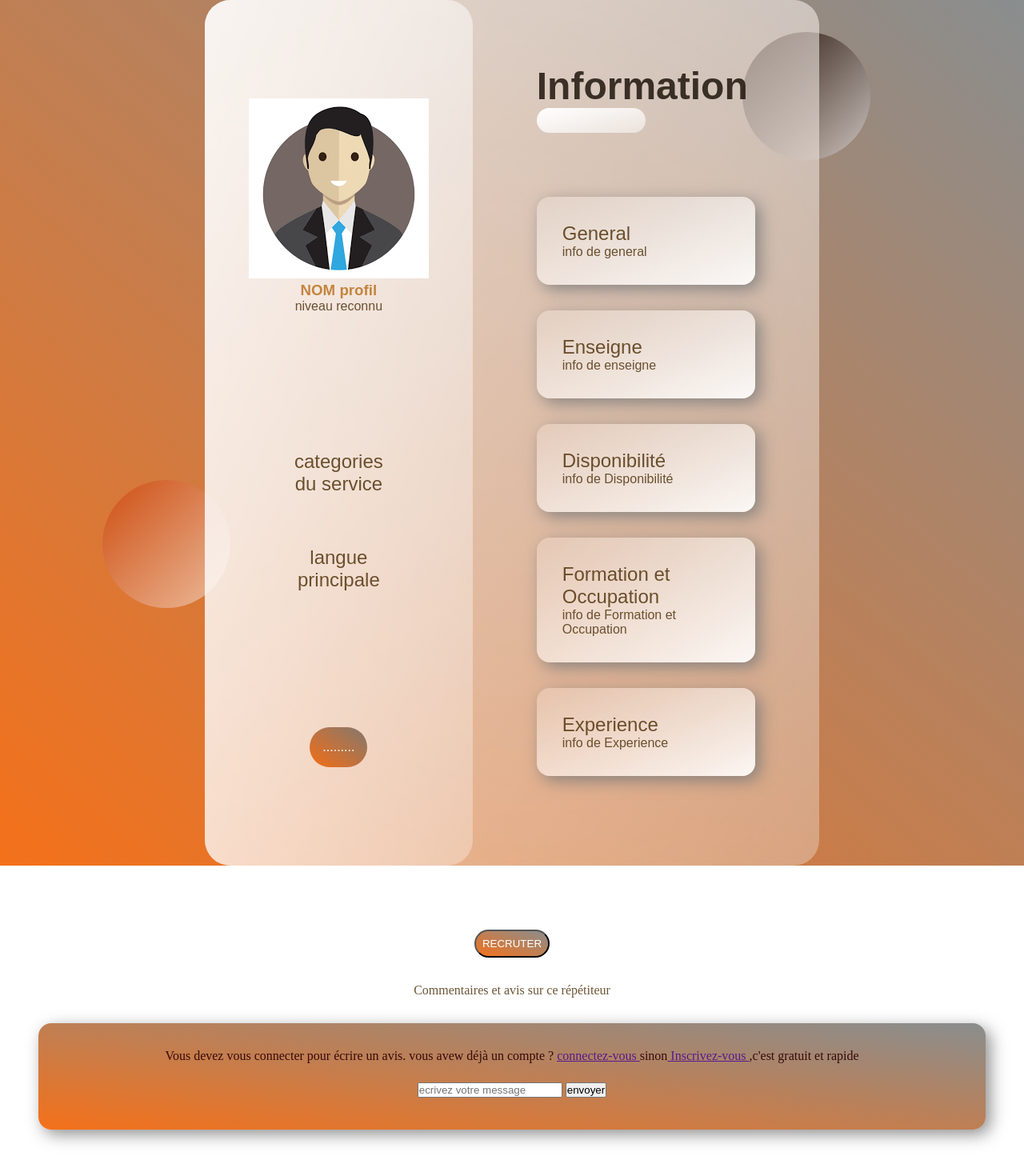
After one commit to Tom-michel/FindRepeater, a Django app: template src/core/templates/core/profile.html in a window 1280 px wide. The commit adds this page. Shown: the whole page at 80% size. Run offline with Django 4.2, Linux system fonts and the light colour scheme; the template is opened without the code that fills it, so the values that code supplies are empty.

Commit message:
ajout de la page profil

```diff
--- a/src/core/templates/core/inscriptionprof.html
+++ b/src/core/templates/core/inscriptionprof.html
@@ -26,29 +26,35 @@
                 </select>
             </div>
                   <div class="form-group">
+                    <class> <a href=""> </a></class>
                     <label for="nom">Nom</label>
                     <input type="text" class="form-control" name="nom" id="nom" placeholder="Entrez votre nom">
                 </div>
                 <div class="form-group">
+                    <class> <a href=""> </a></class>
                     <label for="prenom">Prénom</label>
                     <input type="text" class="form-control" name="prenom" id="prenom" placeholder="Entrez votre Prénom">
                 </div>
                 <div class="form-group">
+                    <class> <a href=""> </a></class>
                     <label for="telephone">Télephone</label>
                     <input type="text" class="form-control" name="telephone" id="telephone" placeholder="Entrez votre Prénom">
                 </div>
 
                 <div class="form-group">
+                    <class> <a href=""> </a></class>
                     <em class="text-danger">{{form.email.errors}}</em>
                     <label for="email">Email</label>
                     <input type="email" class="form-control" name="email" id="email" placeholder="Entrez votre Email">
                 </div>
                 <div class="form-group">
+                    <class> <a href=""> </a></class>
                     <em class="text-danger">{{form.password.errors}}</em>
                     <label for="password">Mot de passe</label>
                     <input type="password" class="form-control" name="password1" id="password1" placeholder="Entrez votre mot de passe">
                 </div>
                 <div class="form-group">
+                    <class> <a href=""> </a></class>
                     <em class="text-danger">{{form.password.errors}}</em>
                     <label for="password">Confirmez votre mot de passe</label>
                     <input type="password" class="form-control" name="password2" id="password2" placeholder="Entrez votre mot de passe">
--- /dev/null
+++ b/src/core/templates/core/profile.css
@@ -0,0 +1,175 @@
+* {
+    margin: 0;
+    padding: 0;
+    box-sizing: border-box;
+}
+h1{
+    color: #130a01;
+    font-weight: 600;
+    font-size: 3rem;
+    opacity: 0.8;
+}
+h2,
+p{
+    color: #492b04;
+    font-weight: 500;
+    opacity: 0.8;
+}
+h3{
+    color: #b86c17;
+    font-weight: 600;
+    opacity: 0.8;
+}
+main{
+    font-family: "poppins", sans-serif;
+    min-height: 100vh;
+    background: linear-gradient(to right top,#f36507ec,#030c0e77);
+    display: flex;
+    align-items: center;
+    justify-content: center;
+}
+.glass{
+    background: white;
+    min-height: 80vh;
+    width: 60%;
+    background: linear-gradient(to right bottom,
+        rgba(255,255,255,0.7),
+        rgba(255,255,255,0.3)
+    );
+    border-radius: 2rem;
+    z-index: 3;
+    backdrop-filter: blur(100rem);
+    display: flex;
+}
+.circle1,.circle2{
+    background: white;
+    background: linear-gradient(to right bottom,
+        rgb(206, 78, 18),
+        rgba(255,255,255,0.5)
+    );
+    height: 10rem;
+    width: 10rem;
+    position: absolute;
+    border-radius: 50%;
+    z-index: 2;
+}
+.circle1{
+    top: 5%;
+    right: 15%;
+    background: linear-gradient(to right bottom,
+        rgb(31, 11, 2),
+        rgba(255,255,255,0.5)
+    );
+}
+.circle2{
+    bottom: 5%;
+    left: 10%;
+}
+.dashboard{
+    flex: 1;
+    display: flex;
+    flex-direction: column;
+    align-items: center;
+    justify-content: space-evenly;
+    text-align: center;
+    background: linear-gradient(to right bottom,
+        rgba(255, 255, 255, 0.7),
+        rgba(255,255,255,0.3)
+    );
+    border-radius: 2rem;
+}
+.link{
+    display: flex;
+    margin: 2rem 0rem;
+    padding: 1rem 5rem;
+    align-items: center;
+}
+.link h2{
+    padding: 0rem 2rem;
+}
+.games{
+    flex: 2;
+}
+.pro{
+    background: linear-gradient(to right top,#f36507ec,#030c0e77);
+    border-radius: 2rem;
+    color: white;
+    padding: 1rem;
+    display: flex;
+}
+.pro img{
+    position: absolute;
+    top: -10%;
+    right: 10%;
+}
+.pro h2{
+    width: 40%;
+    color: white;
+    font-weight: 600;
+}
+
+/*GAMES */
+.status{
+    margin-bottom: 3rem;
+}
+
+.status input{
+    background: linear-gradient(to right bottom,
+    rgba(255,255,255,1),
+    rgba(255,255,255,0.5)
+);
+    border: none;
+    width: 50%;
+    padding: 0.5rem;
+    border-radius: 2rem;
+}
+
+.games {
+    margin: 5rem;
+    display: flex;
+    flex-direction: column;
+    justify-content: space-evenly;
+}
+.card{
+    display: flex;
+    background: linear-gradient(to right bottom,
+    rgba(255,255,255,0.2),
+    rgba(255,255,255,0.9)
+    );
+    border-radius: 1rem;
+    margin: 2rem 0rem;
+    padding: 2rem;
+    box-shadow: 6px 6px 20px rgba(122, 122, 122, 0.842);
+}
+.fin{
+    margin: 3rem;
+    text-align: center;
+}
+.recruter{
+    padding: 0.5rem;
+    margin: 2rem;
+    background: linear-gradient(to right top,#f36507ec,#030c0e77);
+    border-radius: 2rem;
+    color: white;
+
+}
+/* Fin games */
+
+.messagerie{
+    color: rgb(54, 10, 10);
+    border-radius: 1rem;
+    margin: 2rem 0rem;
+    padding: 2rem;
+    box-shadow: 6px 6px 20px rgba(122, 122, 122, 0.842);
+    background: linear-gradient(to right top,#f36507ec,#030c0e77);
+
+}
+.valide{
+    display: 50% ;
+    margin-top: 1rem ;
+    padding: 0.5rem;
+}
+.envoyer{
+    border-radius: 1rem;
+    padding: 0.6rem;
+}
--- /dev/null
+++ b/src/core/templates/core/profile.html
@@ -0,0 +1,98 @@
+<!DOCTYPE html>
+<html>
+    <head>
+        <meta charset="utf-8" />
+        <meta name="viewport" content="width=device-width, initial-scale=1">
+        <title> Profile </title>
+        <link rel="stylesheet" href="profile.css" />
+    </head>
+    <body>
+        <main>
+            <section class="glass ">
+                <div class="dashboard">
+                    <div class="user">
+                        <img src="icon.PNG" alt="" />
+                        <h3>NOM profil</h3>
+                        <p> niveau reconnu </p>
+                    </div>
+                    <div class="links">
+                        <div class="link">
+                            <img src="" alt="" />
+                            <h2> categories du service </h2>
+                        </div>
+                        <div class="link">
+                            <img src="" alt="">
+                            <h2> langue principale </h2>
+                        </div>
+                    </div>
+                    <div class="pro">
+                        <img src="" alt="">...
+                        <img src="" alt="">...
+                        <img src="" alt="">...
+                    </div>
+                </div>
+                <div class="games">
+                    <div class="status">
+                        <h1> Information </h1>
+                        <input type="text" />
+                    </div>
+                    <div class="cards">
+                        <div class="card">
+                            <img src="" alt="" />
+                            <div class="card-info">
+                                <h2>General</h2>
+                                <p> info de general </p>
+                            </div>
+                        </div>
+                        <div class="card">
+                            <img src="" alt="" />
+                            <div class="card-info">
+                                <h2>Enseigne</h2>
+                                <p> info de enseigne </p>
+                            </div>
+                        </div>
+                        <div class="card">
+                            <img src="" alt="" />
+                            <div class="card-info">
+                                <h2>Disponibilité</h2>
+                                <p> info de Disponibilité </p>
+                            </div>
+                        </div>
+                        <div class="card">
+                            <img src="" alt="" />
+                            <div class="card-info">
+                                <h2>Formation et Occupation</h2>
+                                <p> info de Formation et Occupation </p>
+                            </div>
+                        </div>
+                        <div class="card">
+                            <img src="" alt="" />
+                            <div class="card-info">
+                                <h2>Experience</h2>
+                                <p> info de Experience </p>
+                            </div>
+                        </div>
+                    </div>
+                </div>
+            </section>
+        </main>
+        <div class="circle1"></div>
+        <div class="circle2"> </div>
+        <section class="fin">
+            <input type="button" value="RECRUTER" class="recruter">
+            <p> Commentaires et avis sur ce répétiteur</p>
+            <div class="messagerie">
+                <div class="textm">
+                    Vous devez vous connecter pour écrire un avis.
+                    vous avew déjà un compte ?
+                    <a href=""> connectez-vous </a>sinon<a href=""> Inscrivez-vous  </a>
+                    ,c'est gratuit et rapide
+                </div>
+                <div class="valide">
+                    <input type="text" placeholder="ecrivez votre message" id="message">
+                    <input type="button" value="envoyer" id="envoyer">
+                </div>
+            </div>
+        </section>
+    </body>
+</html>
```
Also changed, not shown: src/core/static/core/css/profile.css (added, +9 -0 lines), src/core/templates/core/profil.html (added, +280 -0 lines), src/core/templates/core/icon.PNG (added), src/core/templates/core/signin-image.jpg (added).
